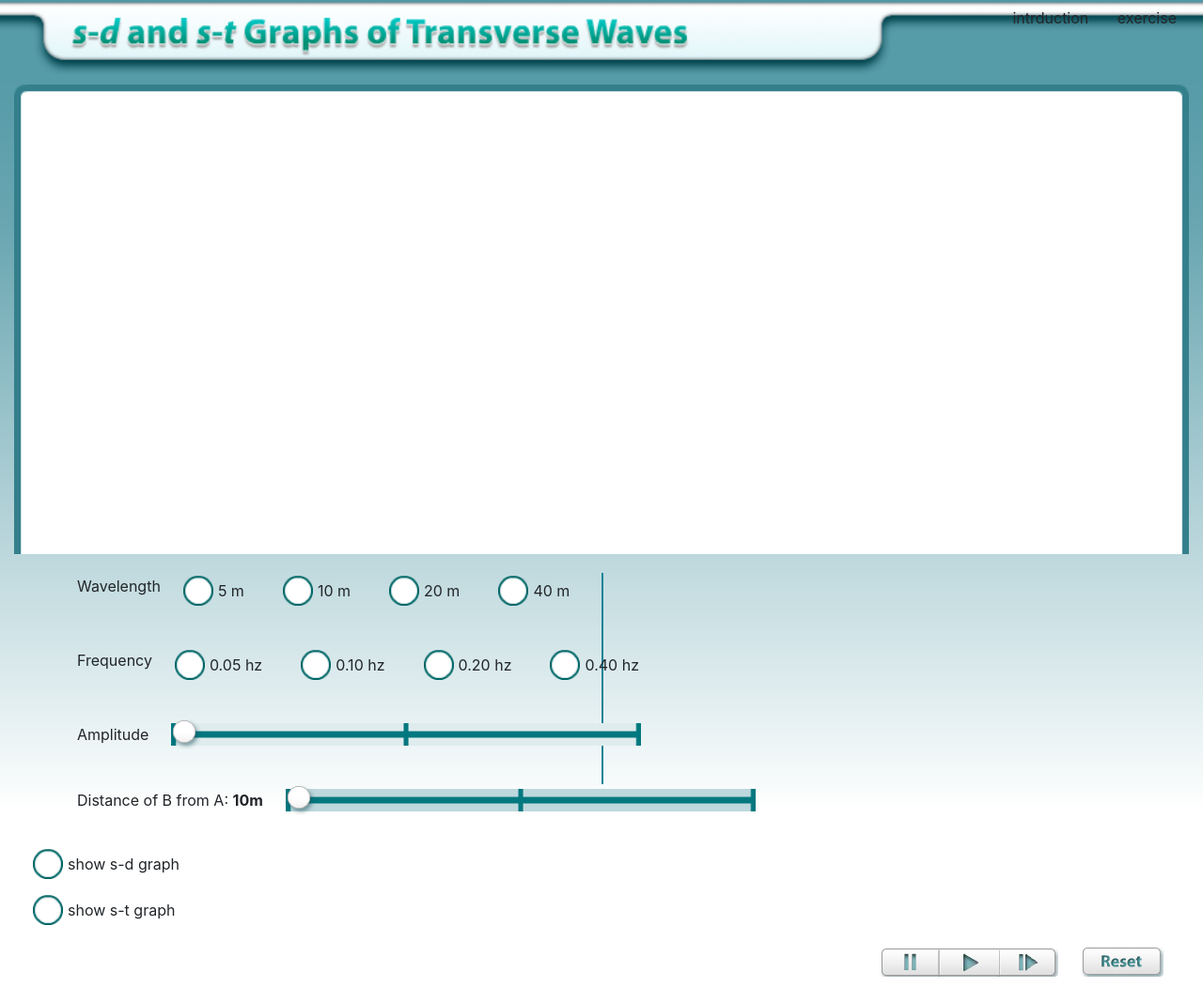
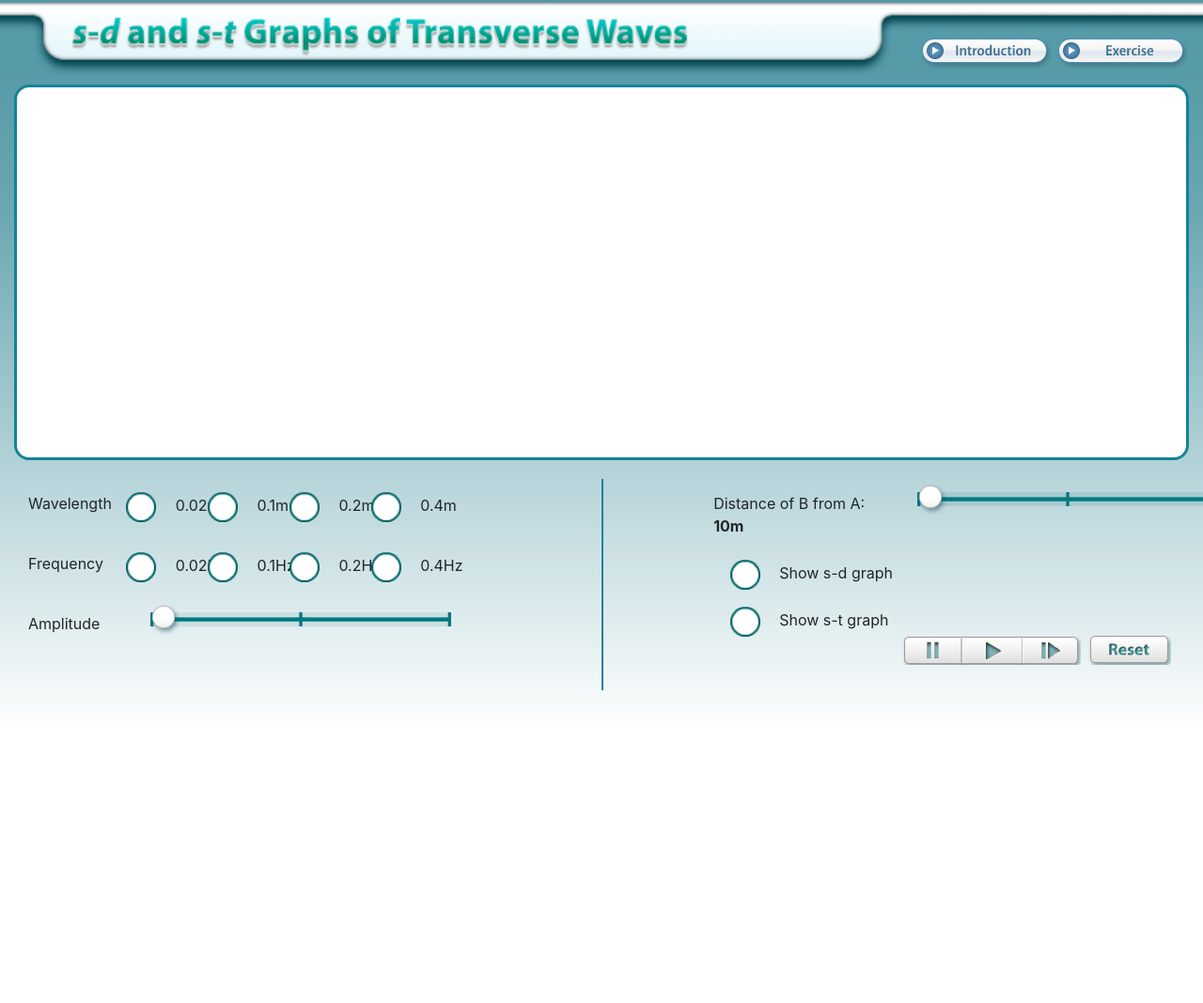
Before and after one commit to aksaxena1991/simulation, a website: page index.html in a window 1280 px wide. Shown: the whole page at 94% size. After the commit the page ends 800 px from the top, so only its background shows below. Drawn offline with nearby package versions, Linux system fonts and the light colour scheme.

Commit message:
UI issues fixed and assets fixing

```diff
--- a/index.html
+++ b/index.html
@@ -4,8 +4,9 @@
     <link rel="stylesheet" href="https://cdn.jsdelivr.net/npm/bootstrap@4.5.3/dist/css/bootstrap.min.css"
         integrity="sha384-TX8t27EcRE3e/ihU7zmQxVncDAy5uIKz4rEkgIXeMed4M0jlfIDPvg6uqKI2xXr2" crossorigin="anonymous">
 
-    <link rel="stylesheet" href="https://use.fontawesome.com/releases/v5.7.0/css/all.css" integrity="sha384-lZN37f5QGtY3VHgisS14W3ExzMWZxybE1SJSEsQp9S+oqd12jhcu+A56Ebc1zFSJ" crossorigin="anonymous">
-    <link rel="stylesheet" href="style.css"/>
+    <link rel="stylesheet" href="https://use.fontawesome.com/releases/v5.7.0/css/all.css"
+        integrity="sha384-lZN37f5QGtY3VHgisS14W3ExzMWZxybE1SJSEsQp9S+oqd12jhcu+A56Ebc1zFSJ" crossorigin="anonymous">
+    <link rel="stylesheet" href="style.css" />
     <script src="https://code.jquery.com/jquery-3.5.1.slim.min.js"
         integrity="sha384-DfXdz2htPH0lsSSs5nCTpuj/zy4C+OGpamoFVy38MVBnE+IbbVYUew+OrCXaRkfj"
         crossorigin="anonymous"></script>
@@ -19,144 +20,150 @@
 
 <body onload="init()">
     <div class="container-fluid container-background">
-        <div class="top-bar row">
-            <!-- <div class="activity-name col-sm">
-                <h4>s-d and s-t Graph of Longitudinal Wave</h4>
-            </div> -->
-            <div class="top-buttons col-sm">
-                <div class="float-right">
-                <button class="btn btn-intro">intrduction</button>
-                <button class="btn btn-exer">exercise</button>
+        <div class="row">
+            <div class="col-xl top-bar">
+                <div class="float-right top-buttons">
+                    <a href="#">
+                        <img src="./assets/intro_btn.png" alt="Introduction" class="intro img-fluid"/>
+
+                    </a>
+                    <a href="#">
+                        <img src="./assets/Exercise_Btn.png" alt="Exercise" class="exercise img-fluid">
+                    </a>
                 </div>
             </div>
+
+
+
         </div>
         <div class="activity-container container-fluid"></div>
         <div class="control-bar row">
-            <div class="ctrl-0">
-                <div class="vertical-break"></div>
+
+            <div class="col-xl-5">
+                <div class="left-cols row">
+                    <div class="col-xl-2">
+                        <p>Wavelength</p>
                     </div>
-            <div class="col-sm">
-                <div class="ctrl-1 ">
-                    <ul>
-                        <li>
-                            <span class="form-group">Wavelength</span>
-                        </li>
-                        <li>
-                            <div class="form-check form-check-inline form-control-group">
-                                <span class="wavelengthBtn unchecked" value="5m"></span>
-                                <label for="1" class="form-check-label label-margin">5 m</label>
+                    <div class="col-xl-2">
+                        <span class="right-radio">
+                            <input type="radio" name="wavelength" id="wave1">
+                            <label for="wave1"></label>
+                            <p>0.02m</p>
+                        </span>
                     </div>
-                        </li>
-                        <li><div class="form-check form-check-inline form-control-group">
-                            <span class="wavelengthBtn unchecked"value="10m"></span>
-                            <label
-                                for="2" class="form-check-label label-margin">10 m</label>
-                        </div></li>
-                        <li><div class="form-check form-check-inline form-control-group">
-                            <span class="wavelengthBtn unchecked" value="20m"></span>
-                             <label
-                                for="3" class="form-check-label label-margin">20 m</label>
-                        </div></li>
-                        <li><div class="form-check form-check-inline form-control-group">
-                            <span class="wavelengthBtn unchecked " value="40m"></span>
-                            <label
-                                for="4" class="form-check-label label-margin">40 m</label>
-                        </div></li>
-                    </ul>
-
-
+                    <div class="col-xl-2">
+                        <span class="right-radio">
+                            <input type="radio" name="wavelength" id="wave2">
+                            <label for="wave2"></label>
+                            <p>0.1m</p>
+                        </span>
+                    </div>
+                    <div class="col-xl-2">
+                        <span class="right-radio">
+                            <input type="radio" name="wavelength" id="wave3">
+                            <label for="wave3"></label>
+                            <p>0.2m</p>
+                        </span>
+                    </div>
+                    <div class="col-xl-2">
+                        <span class="right-radio">
+                            <input type="radio" name="wavelength" id="wave4">
+                            <label for="wave4"></label>
+                            <p>0.4m</p>
+                        </span>
+                    </div>
+                </div>
+                <div class="left-cols row">
+                    <div class="col-xl-2">
+                        <p>Frequency</p>
+                    </div>
+                    <div class="col-xl-2">
+                        <span class="right-radio">
+                            <input type="radio" name="frequency" id="freq1">
+                            <label for="freq1"></label>
+                            <p>0.02Hz</p>
+                        </span>
+                    </div>
+                    <div class="col-xl-2">
+                        <span class="right-radio">
+                            <input type="radio" name="frequency" id="freq2">
+                            <label for="freq2"></label>
+                            <p>0.1Hz</p>
+                        </span>
+                    </div>
+                    <div class="col-xl-2">
+                        <span class="right-radio">
+                            <input type="radio" name="frequency" id="freq3">
+                            <label for="freq3"></label>
+                            <p>0.2Hz</p>
+                        </span>
+                    </div>
+                    <div class="col-xl-2">
+                        <span class="right-radio">
+                            <input type="radio" name="frequency" id="freq4">
+                            <label for="freq4"></label>
+                            <p>0.4Hz</p>
+                        </span>
+                    </div>
+                </div>
+                <div class="left-cols row">
+                    <div class="col-xl-3">
+                       Amplitude
+                    </div>
+                    <div class="col-xl-9">
+                        <input type="range" min="0" max="100" value="0" class="slider amplitudeSlider">
+                    </div>
+                </div>
 
 
 
 
             </div>
-                <div class="ctrl-2 ">
-                    <ul>
-                        <li>
-                            <span class="form-group">Frequency</span>
-                        </li>
-                        <li><div class="form-check form-check-inline form-control-group">
-
-                            <span class=" unchecked frequencyBtn" value="0.05"></span>
-
-                            <label
-                                for="5" class="form-check-label label-margin">0.05 hz</label>
-                        </div></li>
-                        <li><div class="form-check form-check-inline form-control-group">
-                            <span class=" unchecked frequencyBtn" value="0.1"></span> <label
-                                for="6" class="form-check-label label-margin">0.10 hz</label>
-                        </div></li>
-                        <li><div class="form-check form-check-inline form-control-group">
-                            <span class=" unchecked frequencyBtn" value="0.2"></span>
-                            <label for="7" class="form-check-label label-margin">0.20 hz</label>
-                        </div></li>
-                        <li><div class="form-check form-check-inline form-control-group">
-                            <span class=" unchecked frequencyBtn" value="0.4"></span>
-                            <label for="8" class="form-check-label label-margin">0.40 hz</label>
-                        </div></li>
-                    </ul>
+            <div class="col-xl-2">
+                <div class="vertical-break"></div>
+            </div>
+            <div class="col-xl-5">
 
 
+                    <div class=" right-cols row">
+                        <div class="col-xl-5">
+                            Distance of B from A: <strong>10m</strong>
+                        </div>
+                        <div class="col-xl-7">
+                            <input type="range" min="0" max="100" value="0" class="slider distanceSlider">
+                        </div>
+                    </div>
+                    <div class="right-cols row">
 
 
-
-
+                        <div class="right-radio col-xl">
+                            <input type="radio" name="type" id="type1" >
+                            <label for="type1"></label>
+                            <p>Show s-d graph</p>
 
                         </div>
-                <div class="ctrl-3 ">
-                    <ul>
-                        <li>
-                            <span class="form-group">Amplitude</span>
-                        </li>
-                        <li>
-                            <input type="range" min="0" max="100" value="0" class="slider amplitudeSlider" >
-                            <!-- <div class="slider" value="0.2m" ondrop="drop(event)" ondragover="allowDrop(event)"></div>
-                            <div class="sliderBtn" draggable="true" ondragstart="drag(event)" value="ampValue"></div> -->
-                        </li>
-                    </ul>
-
-                    <!-- <label for="rang1" class="rang-label">0.05 hz</label>
-                    <input type="range" id="rang1" name="rang-1" />  -->
-
-
+                    </div>
+                        <div class="right-cols row">
+                          <span class="right-radio col-xl">
+                            <input type="radio" name="type" id="type2">
+                            <label for="type2"></label>
+                            <p>Show s-t graph</p>
+                        </span>
 
                     </div>
 
-            </div>
-            <div class="col-sm">
-                <div class="ctrl-4 ">
 
-                    <ul>
-                        <li>
-                            Distance of B from A: <strong>10m</strong>
-                        </li>
-                        <li>
-                            <input type="range" min="0" max="100" value="0" class="slider distanceSlider" >
-                        </li>
-                    </ul>
-                    <ul class="graphSettings">
-                        <li><div class="form-check form-check-inline form-control-group">
-                            <span class=" unchecked frequencyBtn" value="0.4"></span>
-                            <label for="8" class="form-check-label label-margin">show s-d graph</label>
-                        </div></li>
-                        <li><div class="form-check form-check-inline form-control-group">
-                            <span class=" unchecked frequencyBtn" value="0.4"></span>
-                            <label for="8" class="form-check-label label-margin">show s-t graph</label>
-                        </div></li>
-                    </ul>
-                    <!-- <label for="rang1" class="rang-label">0.05 hz</label> -->
-
-
-                </div>
                 <div class="ctrl-5 ">
                     <ul class="float-right">
-                        <li><div class="btn-group " role="group" >
+                        <li>
+                            <div class="btn-group " role="group">
                                 <button type="button" class="btn pause-btn"></button>
                                 <button type="button" class="btn play-btn"></button>
                                 <button type="button" class="btn forward-btn"></button>
-                          </div></li>
+                            </div>
+                        </li>
                         <li>
-                            <div class="btn-group " role="group" >
+                            <div class="btn-group " role="group">
                                 <button type="button" class="btn reset-btn"></button>
 
                             </div>
--- a/style.css
+++ b/style.css
@@ -12,13 +12,14 @@
 }
 .activity-container{
 
-  height: 500px;
+  height: 400px;
+  border: 3px solid #138496;
 
-  background-image: url('./assets/bg_graph.png');
-  background-repeat: no-repeat;
+  border-radius: 1rem;
+  background: white;
   background-size: cover;
+  margin: 10px 0px 0px 0px;
   position: relative;
-  margin: 10px 0px 0px 0px;
 
 
 }
@@ -26,6 +27,7 @@
 
 body{
   /* overflow: hidden; */
+  overflow: hidden;
   background-repeat: no-repeat;
   background-size: cover;
   position: relative;
@@ -39,18 +41,10 @@ body{
   height: 80px;
   background-image: url('./assets/s-d.png');
 }
-.btn-exer{
-  background-repeat: no-repeat;
-  background-size: cover;
-  position: relative;
-  background-image: url('./assets/');
 
-}
-.btn-intro{
-  background-repeat: no-repeat;
-  background-size: cover;
-  position: relative;
 
+a:hover {
+  text-decoration: none;
 }
 .unchecked{
   background-repeat: no-repeat;
@@ -70,44 +64,42 @@ body{
 }
 
 
-.graphSettings {
-display: initial;
-}
-.graphSettings li {
-  padding: 5px;
-  list-style: none;
+
+.right-cols,.left-cols{
+  margin-top: 1.5rem;
 }
 ul{
   display: inline-flex;
 }
 ul li {
-  padding: 12px;
+  padding: 0.25rem;
   list-style: none;
 }
 .label-margin{
   margin: 5px;
 }
 .amplitudeSlider{
-  background: #DFECEE;
+  background: #C9DFE3;
 }
 .distanceSlider{
-  background: #BDD8DD;
+  background: #A5CAD0;
 }
+
 .slider{
   -webkit-appearance: none;
-  width: 500px;
-  height: 24px;
+  width: 320px;
+  height: 15px;
  background-position: center;
   /* border-radius: 5px; */
 
   outline: none;
-  opacity: 1;
+  /* opacity: 1; */
   background-image: url('./assets/Slider.png');
   background-repeat: no-repeat;
   background-size: cover;
   position: relative;
-  -webkit-transition: .2s;
-  transition: opacity .2s;
+  /* -webkit-transition: .2s; */
+  /* transition: opacity .2s; */
 }
 .slider::-webkit-slider-thumb {
   -webkit-appearance: none;
@@ -172,3 +164,31 @@ ul li {
   background: url('./assets/Rest_btn.png') ;
   cursor: pointer;
 }
+
+.top-buttons {
+  margin: 40px 0px 0px 0px;
+}
+.right-radio input[type=radio]{
+  visibility: hidden;
+}
+.right-radio p {
+  margin: -44px 0px 0px 70px;
+
+}
+.right-radio input[type=radio] + label{
+  /* display: none; */
+  height: 2rem;
+  width: 2rem;
+  background-image: url('./assets/radio_BTn.png');
+  background-repeat: no-repeat;
+  background-size: cover;
+}
+.right-radio input[type=radio]:checked + label{
+  /* display: none; */
+  /* opacity: 1; */
+  height: 2rem;
+  width: 2rem;
+  background-image: url('./assets/radio_BTn2.png');
+  background-repeat: no-repeat;
+  background-size: cover;
+}
```
Also changed, not shown: index.js (+0 -8 lines), assets/B_wave.svg (added), assets/Exer_Btn.png (added), assets/Exer_over_Btn.png (added), assets/Exercise_Btn.png (added), assets/G_wave.svg (added), assets/R_wave.svg (added), assets/blk_wave.svg (added), assets/intro_btn.png (added), assets/intro_over.png (added). Lines whose indentation alone changed are shown as unchanged.
